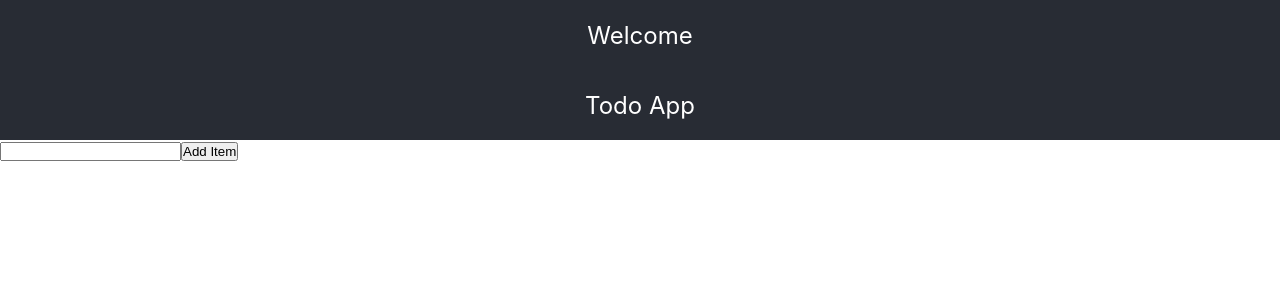
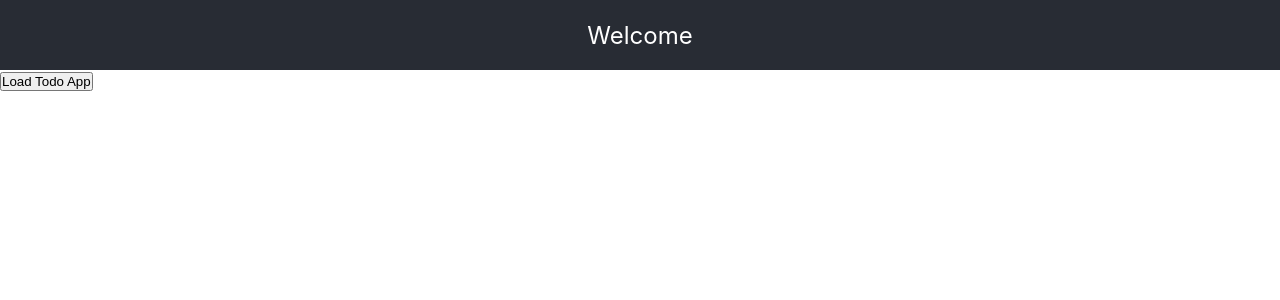
Before and after one commit to danushkapathirana/todoapp, a React (Create React App) app: page / in a window 1280 px wide. Shown: the top 300 px of the page. Built offline with nearby package versions, Linux system fonts and the light colour scheme.

Commit message:
developed life cycle methods in functional component

```diff
--- a/src/App.js
+++ b/src/App.js
@@ -1,22 +1,34 @@
 import React from 'react';
+import { useState } from 'react';
 
 import './App.css';
 // import Todo from './component/Todo';
 import Todo from './component//functionalComponent/Todo';
 
 function App() {
+  const [isTodoAppVisible,  toggleTodoApp] = useState(false)
 
   const onChildComponentLoad = (chidData) => {
     console.log("Message : ", chidData);
+  }
+
+  const loadTodoApp = () => {
+    if (isTodoAppVisible){
+      toggleTodoApp(false)
+    }
+    else {
+      toggleTodoApp(true)
+    }
   }
 
   return (
     <div className='app-container'>
       <header className='app-header'>
         <p>Welcome</p>
+
       </header>
-
-      <Todo onLoadCallback={onChildComponentLoad} className="app"></Todo> {/**pass onLoadCallback and className as props*/}
+      <button onClick={loadTodoApp}>Load Todo App</button>
+      {isTodoAppVisible && <Todo onLoadCallback={onChildComponentLoad} className="app"></Todo>} {/**props -> it is an object which is used to pass data from one component to another */}
     </div>
   );
 }
--- a/src/component/Todo/index.js
+++ b/src/component/Todo/index.js
@@ -4,7 +4,7 @@ class Todo extends React.Component {
     constructor(props){
         super(props) //
 
-        this.state = {
+        this.state = { //state -> it is an object which holds private data related to that class
             inputValue: '',
             todoItems: []
         }
--- a/src/component/functionalComponent/Todo/index.js
+++ b/src/component/functionalComponent/Todo/index.js
@@ -1,12 +1,35 @@
 import React from "react";
-import { useState } from "react"; //hooks introduce after 16.8 version
+import { useState, useEffect } from "react"; //hooks introduce after 16.8 version
 
-function Todo() {
-    const [inputValue, setInputValue] = useState("")
+var counter = 0
+function Todo(props) {
+    const [inputValue, setInputValue] = useState("") //hook
     const [todoItems, setTodoItems] = useState([])
 
-// useEffect(() => {}, []) componentDidMount()
-// useEffect(() => {}) componentDidUpdate()
+    // useEffect(() => { hook ; componentDidMount() ; difference: empty dependencies
+    // }, [])
+
+    // useEffect(() => { componentDidUpdate() ; called: when mounting phase and state changes happen
+    // })
+
+    // useEffect(() => { componentWillUnmount ; difference: there is a return function which executes when component will unmount
+    //     return() => {}
+    // })
+
+    useEffect(() => {
+        if(typeof props.onLoadCallback === 'function'){
+            props.onLoadCallback("Child component mounted successfully")
+        }
+
+        const intervalId = setInterval(() => {
+            console.log("Count", ++counter);
+        }, 1000)
+
+        return() => { //componentWillUnmount or else clear the sideEffect
+            console.log("Child component unmounted successfully")
+            clearInterval(intervalId)
+        }
+    }, []) //componentDidMount
 
     const handleInputOnChange = (event) => {
         const value = event.target.value
--- a/src/index.js
+++ b/src/index.js
@@ -6,9 +6,9 @@ import reportWebVitals from './reportWebVitals';
 
 const root = ReactDOM.createRoot(document.getElementById('root'));
 root.render(
-  <React.StrictMode>
+  // <React.StrictMode>
     <App />
-  </React.StrictMode>
+  // </React.StrictMode>
 );
 
 // If you want to start measuring performance in your app, pass a function
```
